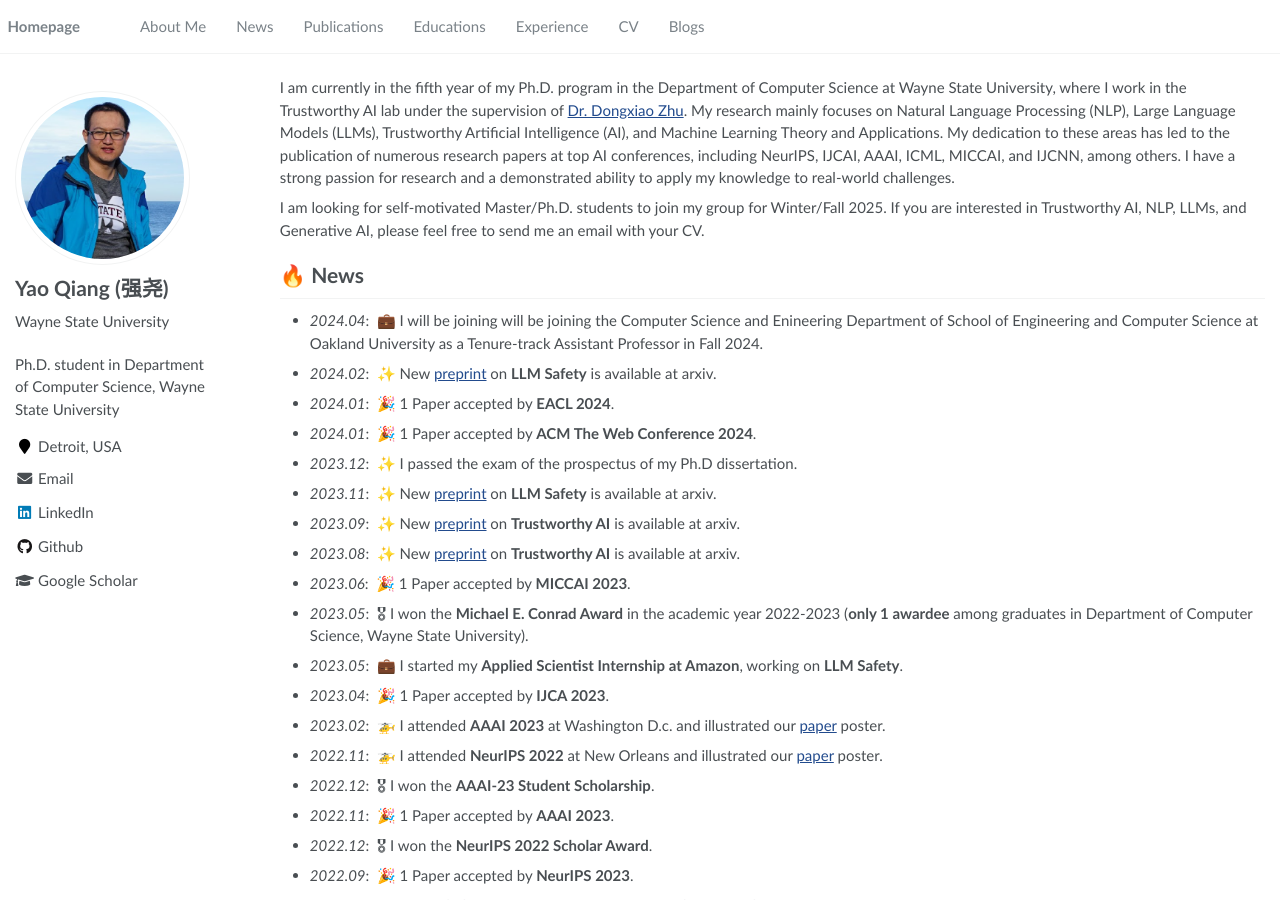
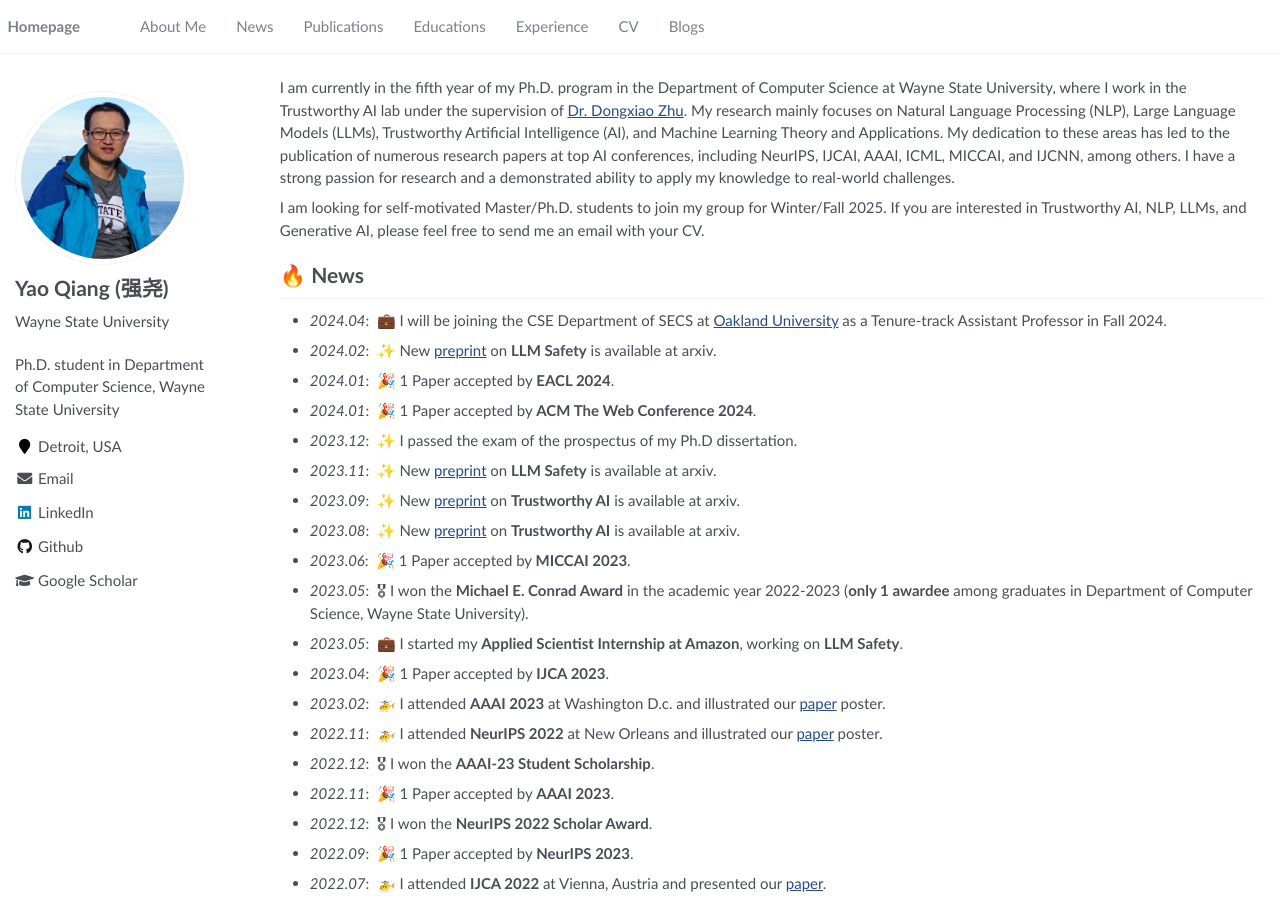
Before and after one commit to qiangyao1988/qiangyao1988.github.io, a Jekyll site: the page built from _pages/about.md, in a window 1280 px wide and 900 px high. Built offline with Jekyll 4.4.1, drawn with Linux system fonts in a browser that asks for light colours.

Commit message:
Update about.md

```diff
--- a/_pages/about.md
+++ b/_pages/about.md
@@ -19,7 +19,7 @@ I have a strong passion for research and a demonstrated ability to apply my know
 I am looking for self-motivated Master/Ph.D. students to join my group for Winter/Fall 2025. If you are interested in Trustworthy AI, NLP, LLMs, and Generative AI, please feel free to send me an email with your CV.
 
 # 🔥 News
-- *2024.04*: &nbsp;💼 I will be joining will be joining the Computer Science and Enineering Department of School of Engineering and Computer Science at Oakland University as a Tenure-track Assistant Professor in Fall 2024.
+- *2024.04*: &nbsp;💼 I will be joining the CSE Department of SECS at [Oakland University](https://www.oakland.edu/) as a Tenure-track Assistant Professor in Fall 2024.
 - *2024.02*: &nbsp;✨ New [preprint](https://arxiv.org/pdf/2402.13459.pdf) on **LLM Safety** is available at arxiv.
 - *2024.01*: &nbsp;🎉 1 Paper accepted by **EACL 2024**.
 - *2024.01*: &nbsp;🎉 1 Paper accepted by **ACM The Web Conference 2024**.
```
